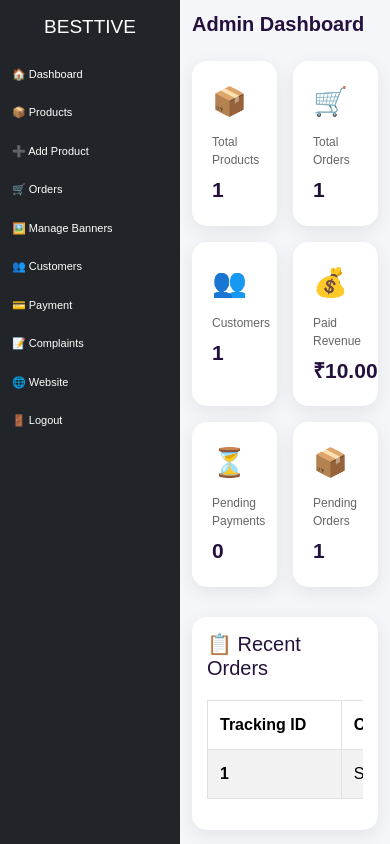
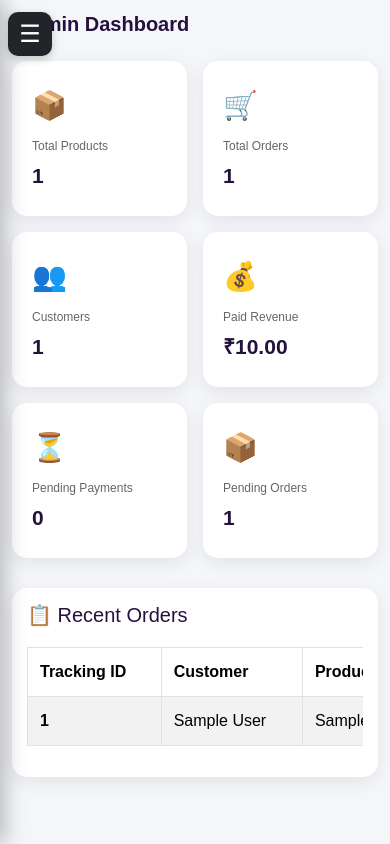
Before and after one commit to besttive1/besttive-site, a Flask app: page /admin/dashboard in a window 390 px wide. Run offline with Flask 3, Linux system fonts and the light colour scheme; a user stored in the database is signed in; tables that the repository leaves empty hold one stand-in row (values such as "Sample post").

Commit message:
improve admin dashboard mobile layout

```diff
--- a/templates/admin_dashboard.html
+++ b/templates/admin_dashboard.html
@@ -15,6 +15,222 @@
 
 
 <style>
+/* =========================
+   MOBILE SIDEBAR
+   ========================= */
+
+.mobile-menu-btn {
+    display: none;
+}
+
+
+/* =========================
+   MOBILE RESPONSIVE
+   ========================= */
+
+@media (max-width: 768px) {
+
+    /* HIDE SIDEBAR BY DEFAULT */
+
+    .sidebar {
+        width: 240px;
+
+        transform: translateX(-100%);
+
+        transition: transform 0.3s ease;
+
+        z-index: 1000;
+
+        box-shadow: 5px 0 20px rgba(0,0,0,0.25);
+    }
+
+
+    /* SHOW SIDEBAR */
+
+    .sidebar.active {
+        transform: translateX(0);
+    }
+
+
+    /* HAMBURGER */
+
+    .mobile-menu-btn {
+        display: flex;
+
+        position: fixed;
+
+        top: 12px;
+        left: 8px;
+
+        width: 44px;
+        height: 44px;
+
+        align-items: center;
+        justify-content: center;
+
+        border: none;
+        border-radius: 10px;
+
+        background: #212529;
+        color: white;
+
+        font-size: 24px;
+
+        z-index: 1100;
+
+        box-shadow: 0 3px 10px rgba(0,0,0,0.2);
+    }
+
+
+    /* FULL WIDTH CONTENT */
+
+    .content {
+        margin-left: 0 !important;
+
+        width: 100%;
+
+        min-height: 100vh;
+
+        padding: 70px 15px 25px;
+    }
+
+
+    /* TITLE */
+
+    .dashboard-title {
+        font-size: 24px;
+
+        margin-bottom: 20px;
+
+        padding-left: 5px;
+    }
+
+
+    /* CARDS */
+
+    .stat-card {
+        padding: 18px;
+
+        min-height: 170px;
+
+        display: flex;
+
+        flex-direction: column;
+
+        justify-content: center;
+    }
+
+
+    .stat-icon {
+        font-size: 30px;
+    }
+
+
+    .stat-title {
+        font-size: 15px;
+    }
+
+
+    .stat-number {
+        font-size: 25px;
+    }
+
+
+    /* RECENT ORDERS */
+
+    .recent-card {
+        margin-top: 25px;
+
+        padding: 15px;
+
+        border-radius: 14px;
+    }
+
+
+    .recent-card h4 {
+        font-size: 20px;
+    }
+
+
+    .recent-table-wrapper {
+        overflow-x: auto;
+
+        width: 100%;
+
+        -webkit-overflow-scrolling: touch;
+    }
+
+
+    .recent-table {
+        min-width: 800px;
+    }
+
+
+    /* DARK OVERLAY */
+
+    .sidebar-overlay {
+        display: none;
+
+        position: fixed;
+
+        inset: 0;
+
+        background: rgba(0,0,0,0.45);
+
+        z-index: 900;
+    }
+
+
+    .sidebar-overlay.active {
+        display: block;
+    }
+
+}
+
+
+/* =========================
+   SMALL MOBILE
+   ========================= */
+
+@media (max-width: 480px) {
+
+    .content {
+        padding: 68px 10px 20px;
+    }
+
+
+    .dashboard-title {
+        font-size: 22px;
+    }
+
+
+    .stat-card {
+        min-height: 155px;
+
+        padding: 15px;
+    }
+
+
+    .stat-icon {
+        font-size: 27px;
+    }
+
+
+    .stat-title {
+        font-size: 14px;
+    }
+
+
+    .stat-number {
+        font-size: 23px;
+    }
+
+
+    .recent-card {
+        padding: 12px;
+    }
+
+}
 
 /* =========================
    BODY
@@ -368,15 +584,20 @@ body {
 
 <body>
 
+<!-- MOBILE MENU BUTTON -->
 
-<!-- =========================
-     SIDEBAR
-     ========================= -->
+<button class="mobile-menu-btn" onclick="toggleSidebar()">
+    ☰
+</button>
 
+<!-- MOBILE OVERLAY -->
+
+<div class="sidebar-overlay"
+     onclick="toggleSidebar()">
+</div>
+
+<!-- SIDEBAR -->
 <div class="sidebar">
-
-    <h2>BESTTIVE</h2>
-
 
     <a href="/admin/dashboard">
         🏠 Dashboard
@@ -755,8 +976,76 @@ body {
 
 
 </div>
+<script>
 
+function toggleSidebar() {
 
+    const sidebar =
+        document.querySelector(".sidebar");
+
+    const overlay =
+        document.querySelector(".sidebar-overlay");
+
+    sidebar.classList.toggle("active");
+
+    overlay.classList.toggle("active");
+}
+
+/* =========================
+   FINAL MOBILE FIX
+   ========================= */
+
+@media (max-width: 768px) {
+
+    /* SIDEBAR COMPLETELY HIDDEN */
+    .sidebar {
+        position: fixed !important;
+
+        left: 0 !important;
+        top: 0 !important;
+
+        width: 240px !important;
+        height: 100vh !important;
+
+        transform: translateX(-100%) !important;
+
+        z-index: 1000 !important;
+    }
+
+    /* SIDEBAR OPEN */
+    .sidebar.active {
+        transform: translateX(0) !important;
+    }
+
+    /* DASHBOARD FULL SCREEN */
+    .content {
+        margin-left: 0 !important;
+        width: 100% !important;
+
+        padding-left: 15px !important;
+        padding-right: 15px !important;
+    }
+
+    /* THREE LINE BUTTON */
+    .mobile-menu-btn {
+        position: fixed !important;
+
+        left: 8px !important;
+        top: 12px !important;
+
+        width: 44px !important;
+        height: 44px !important;
+
+        display: flex !important;
+
+        align-items: center;
+        justify-content: center;
+
+        z-index: 1100 !important;
+    }
+}
+
+</script>
 </body>
-
+</body>
 </html>
```
Also changed, not shown: static/mobile.css (line endings or trailing spaces).
